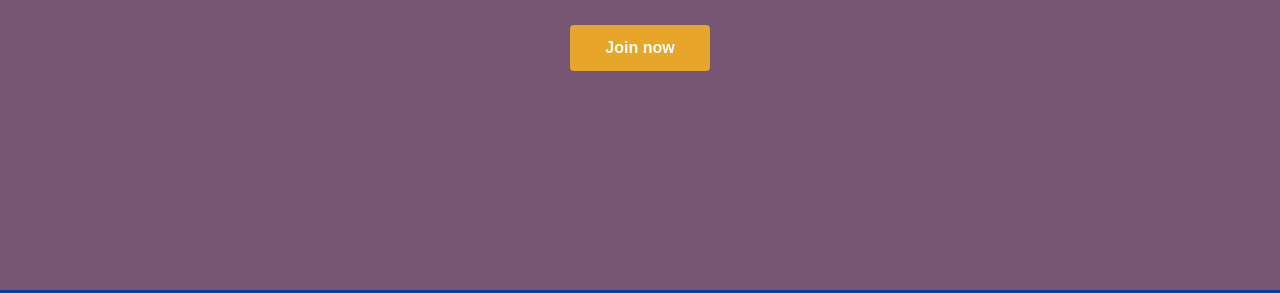
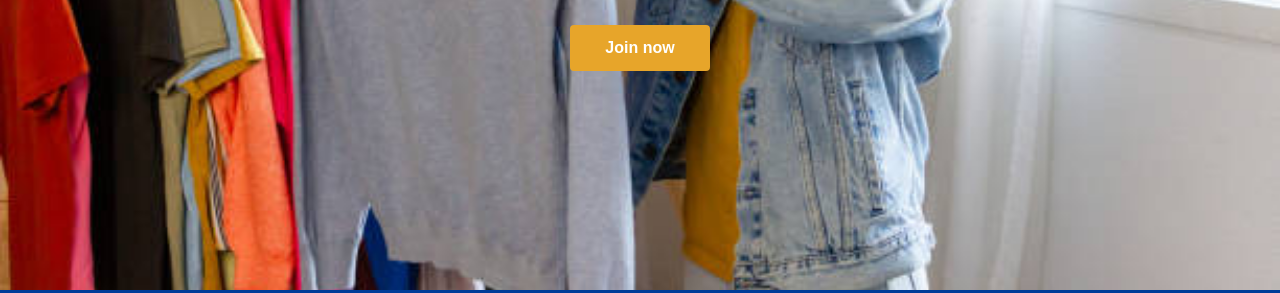
Before and after one commit to mercywangara/Mitumba-esales, a plain HTML site: page mahado.html in a window 1280 px wide. Shown: the part 431-724 px from the top of the page. Drawn offline with Linux system fonts and the light colour scheme; files whose address does not match are found by name.

Commit message:
Updated landing page

```diff
--- a/mahado.css
+++ b/mahado.css
@@ -98,7 +98,7 @@ justify-content:center;
 align-items:center;
 text-align:center;
 overflow:hidden;
-background:url("image/istockphoto-1822042164-612x612.jpg") center/cover no-repeat;
+background:url("images/istockphoto-1822042164-612x612.jpg") center/cover no-repeat;
 
 width: 100%;
 }
```
Also changed, not shown: mahado.html (+1 -1 lines).
